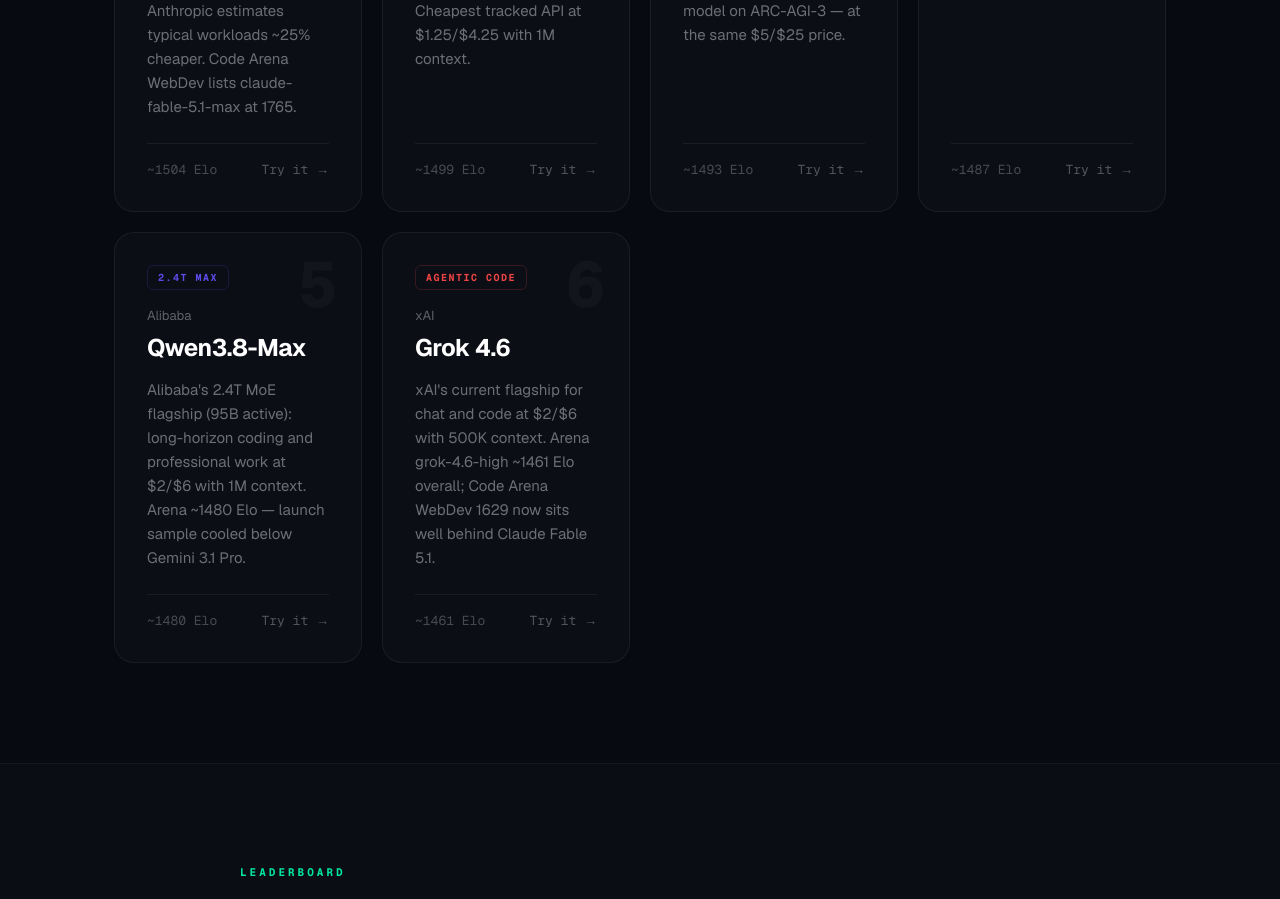
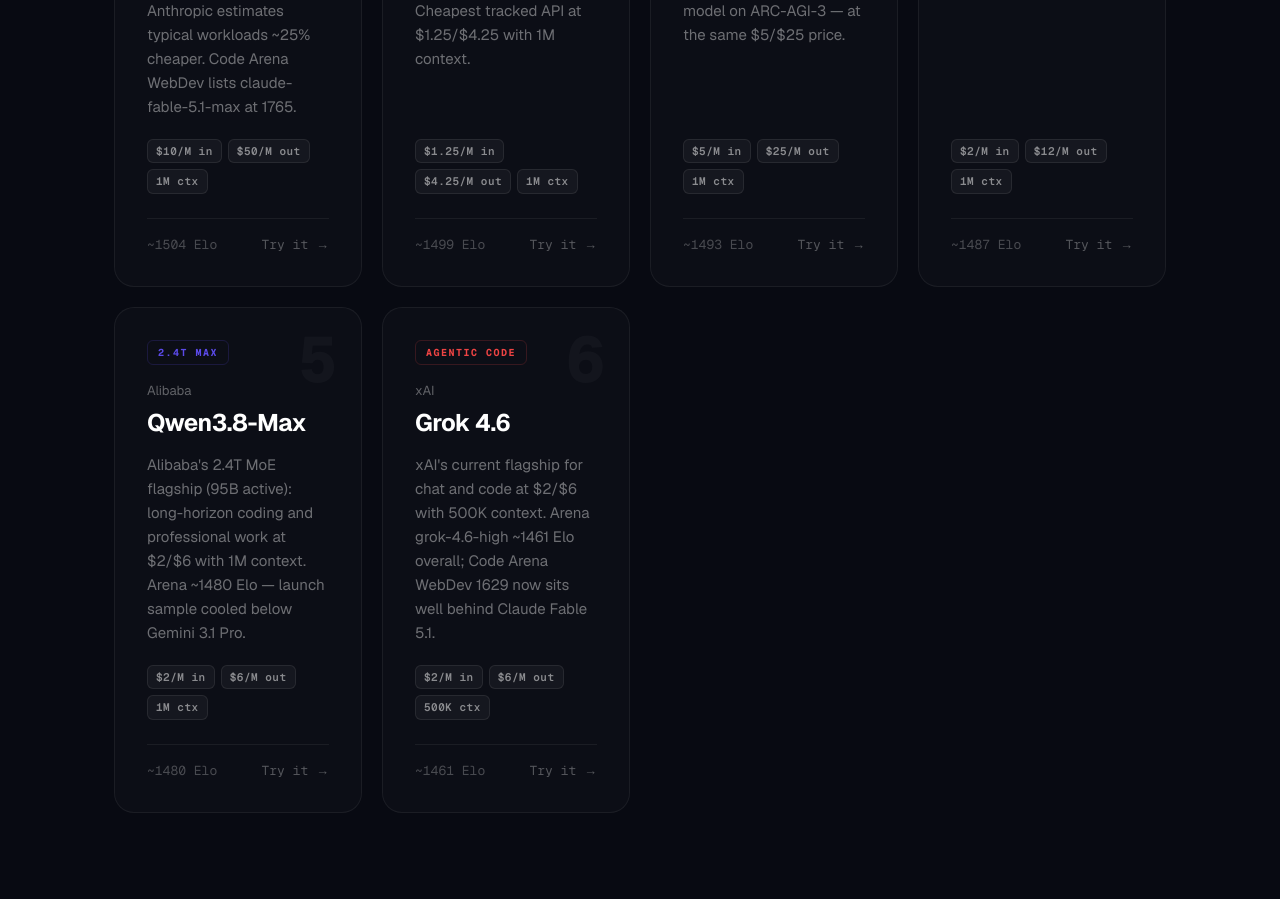
Before and after one commit to do360now/helloai, a Next.js app: page / in a window 1280 px wide. Shown: the part 1200-2099 px from the top of the page. Built offline with nearby package versions, Linux system fonts and the light colour scheme.

Commit message:
feat(home): show price and context chips on model cards

```diff
--- a/app/components/ModelCard.tsx
+++ b/app/components/ModelCard.tsx
@@ -2,6 +2,7 @@
 
 import { useState } from 'react';
 import type { Model } from '@/data/types';
+import { formatUsdPerMillion, formatContextWindow } from '@/data';
 
 function hexToRgb(hex: string): string {
   const r = parseInt(hex.slice(1, 3), 16);
@@ -60,6 +61,12 @@ export default function ModelCard({
       <h3 className="model-name">{model.name}</h3>
       <p className="model-desc">{model.desc}</p>
 
+      <div className="model-specs">
+        <span className="model-spec">{formatUsdPerMillion(model.cost_per_million_tokens)} in</span>
+        <span className="model-spec">{formatUsdPerMillion(model.cost_per_million_tokens_output)} out</span>
+        <span className="model-spec">{formatContextWindow(model.context_window)}</span>
+      </div>
+
       <div className="model-footer">
         <span className="model-elo">~{model.elo} Elo</span>
         <span className="model-cta" style={{ color: hovered ? model.color : 'rgba(255,255,255,0.3)' }}>
--- a/app/globals.css
+++ b/app/globals.css
@@ -480,6 +480,26 @@ body {
   font-family: 'JetBrains Mono', var(--font-geist-mono), monospace;
   font-size: 13px;
   transition: color 0.3s;
+}
+
+.model-specs {
+  display: flex;
+  flex-wrap: wrap;
+  gap: 6px;
+  margin-top: 20px;
+}
+
+.model-spec {
+  font-size: 11px;
+  font-family: 'JetBrains Mono', var(--font-geist-mono), monospace;
+  font-weight: 600;
+  color: rgba(255,255,255,0.5);
+  background: rgba(255,255,255,0.04);
+  border: 1px solid rgba(255,255,255,0.08);
+  border-radius: 6px;
+  padding: 3px 8px;
+  letter-spacing: 0.5px;
+  white-space: nowrap;
 }
 
 /* ─── OPEN WEIGHT SECTION ───────────────────────────────── */
```
